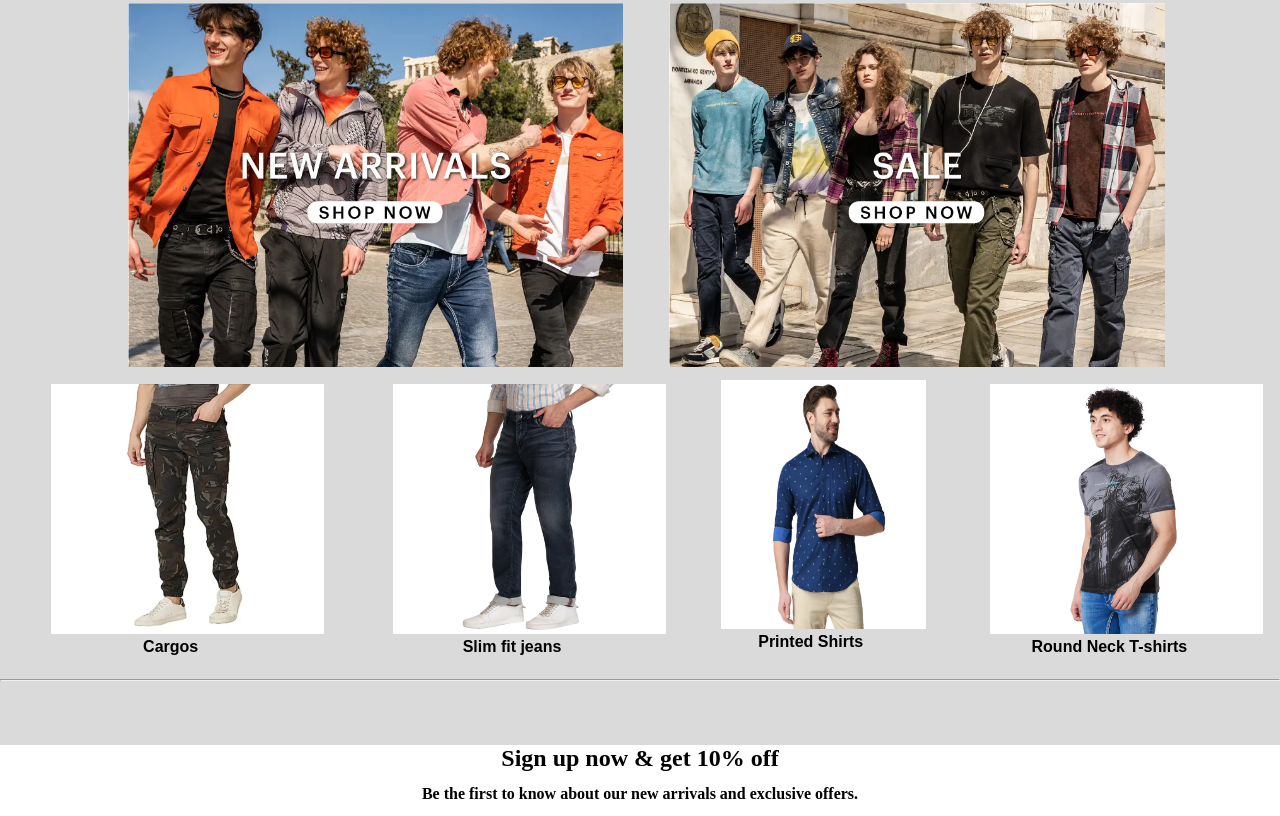
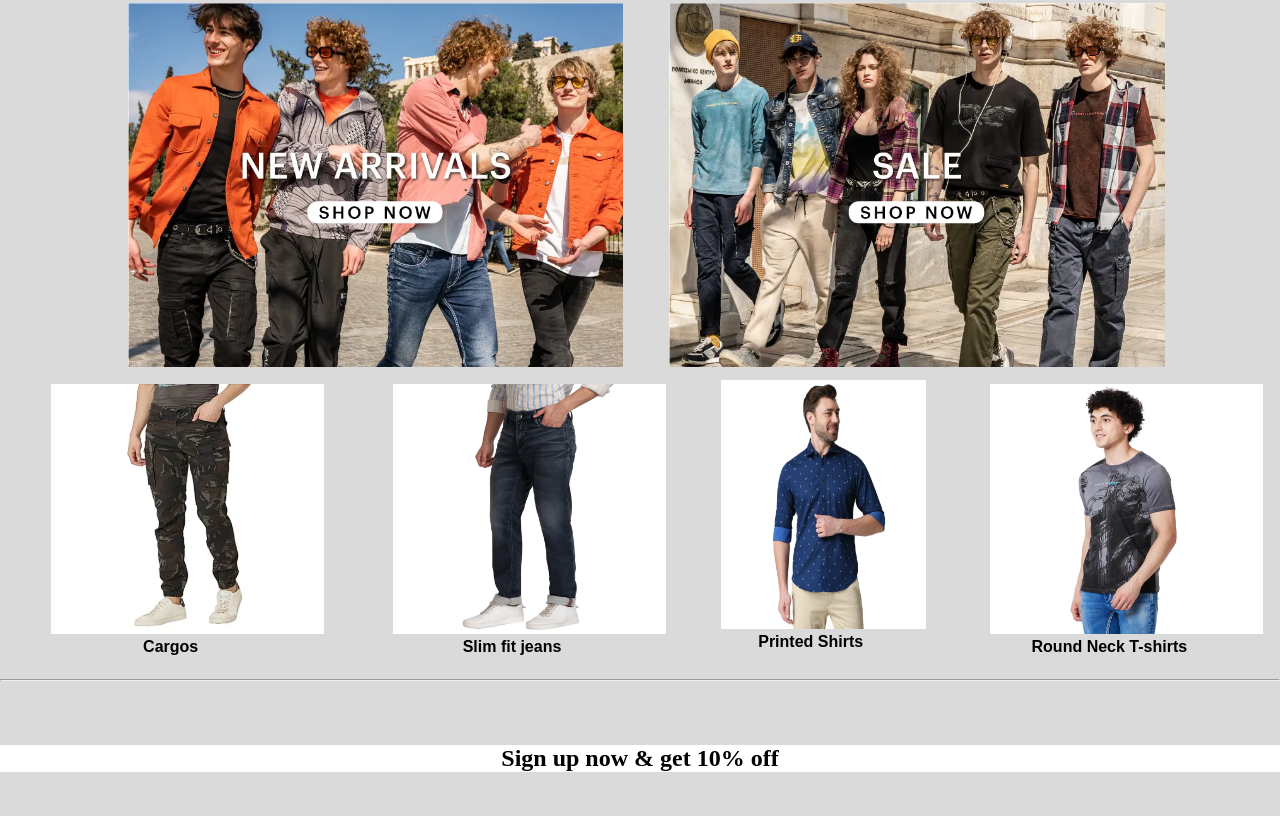
Before and after one commit to yash18-web/website, a plain HTML site: page index.html in a window 1280 px wide. Shown: the part 1426-2242 px from the top of the page. After the commit the page ends 2198 px from the top, so only its background shows below. Drawn offline with Linux system fonts and the light colour scheme.

Commit message:
Update index.html

```diff
--- a/index.html
+++ b/index.html
@@ -223,7 +223,7 @@ margin-bottom: 3%;
     </div>
     <div class="s">
         <h2>Sign up now & get 10% off</h2>
-        <h4>Be the first to know about our new arrivals and exclusive offers.</h4>
+
     </div>
 </body>
 
```
